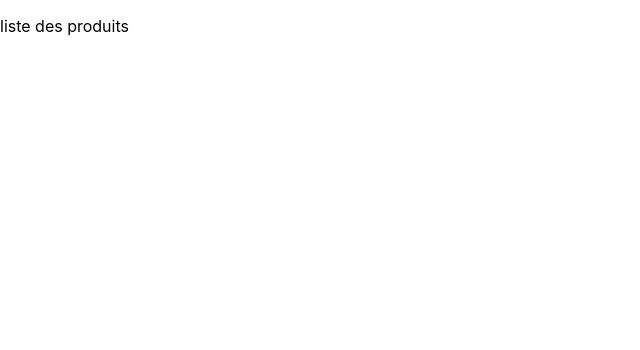
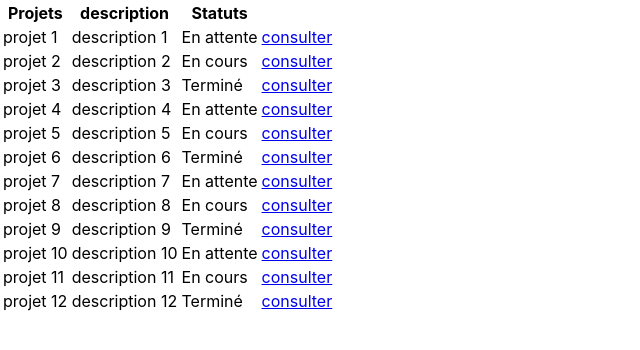
Before and after one commit to anthony-lobe/stereograph-dev-test, a React (Create React App) app: page / in a window 1280 px wide. Shown: the top 350 px of the page, without its empty margins (0-640 px from the left). Built offline with nearby package versions, Linux system fonts and the light colour scheme; data requests are answered from the project's data file.

Commit message:
Feature/getting-and-displaying-all-projects

```diff
--- a/package.json
+++ b/package.json
@@ -10,6 +10,7 @@
     "@types/node": "^16.18.67",
     "@types/react": "^18.2.41",
     "@types/react-dom": "^18.2.17",
+    "axios": "^1.6.2",
     "json-server": "^0.17.4",
     "react": "^18.2.0",
     "react-dom": "^18.2.0",
--- /dev/null
+++ b/src/components/boardLayout/boardLayout.tsx
@@ -0,0 +1,50 @@
+import React, {useState} from 'react';
+import { Link,} from 'react-router-dom';
+
+interface IBoardLayout {
+    projects: any[];
+
+}
+
+function BoardLayout({projects}: IBoardLayout) {
+    return(
+        <div>
+
+            {projects ? (
+            <div>
+            <table className="table-auto">
+                    <thead>
+                        <tr>
+                        <th>Projets</th>
+                        <th>description</th>
+                        <th>Statuts</th>
+                        </tr>
+                    </thead>
+                    <tbody>
+                        {projects.map( (item, index) => {
+                            return (
+
+                            <tr>
+                            <td>{item.nom} </td>
+                            <td>{item.description}</td>
+                            <td>{item.etape}</td>
+                            <td>
+                                <Link to={`/project/${item.id}`}> consulter</Link>
+                            </td>
+                            </tr>
+                            )
+                        })
+                        }
+
+                    </tbody>
+            </table>
+
+            </div>
+            ) : <p> Aucun projets disponible</p> }
+
+        </div>
+
+    )
+}
+
+export default BoardLayout;
--- a/src/components/projectList/projectList.tsx
+++ b/src/components/projectList/projectList.tsx
@@ -1,8 +1,45 @@
-import React from 'react'
+import React, {useState, useEffect} from 'react';
+import axios,  { AxiosError, AxiosResponse } from "axios";
+import BoardLayout from '../boardLayout/boardLayout';
 
 function ProjectList () {
+
+    const fetchUrl = 'http://localhost:3000/projects'
+    const [allProjects, setAllProjects] = useState<any[]>([])
+    const [isFetching, setIsFetching] = useState<boolean>(false)
+
+    const onFetching = (response: AxiosResponse) => {
+        if (response.data) {
+            setIsFetching(true)
+            setAllProjects(response.data)
+        }
+
+    }
+
+    const getAllProjects = (url: string) => {
+        axios.get(url)
+             .then((response) => {
+                onFetching(response)
+             })
+             .catch ( (error) => {
+                const err = error as AxiosError
+                console.log(err.response?.data)
+
+             } )
+             .finally( () => {
+                setIsFetching(false)
+             })
+     }
+
+     useEffect( () => {
+        getAllProjects(fetchUrl)
+     }, [isFetching])
+
+
     return (
-        <p> liste des produits</p>
+        <div>
+            <BoardLayout projects={allProjects}/>
+        </div>
     )
 }
 
```
Also changed, not shown: src/components/boardLayout/boardLayout.css (added), 2 other files (tests, documents, lock files or other folders).
